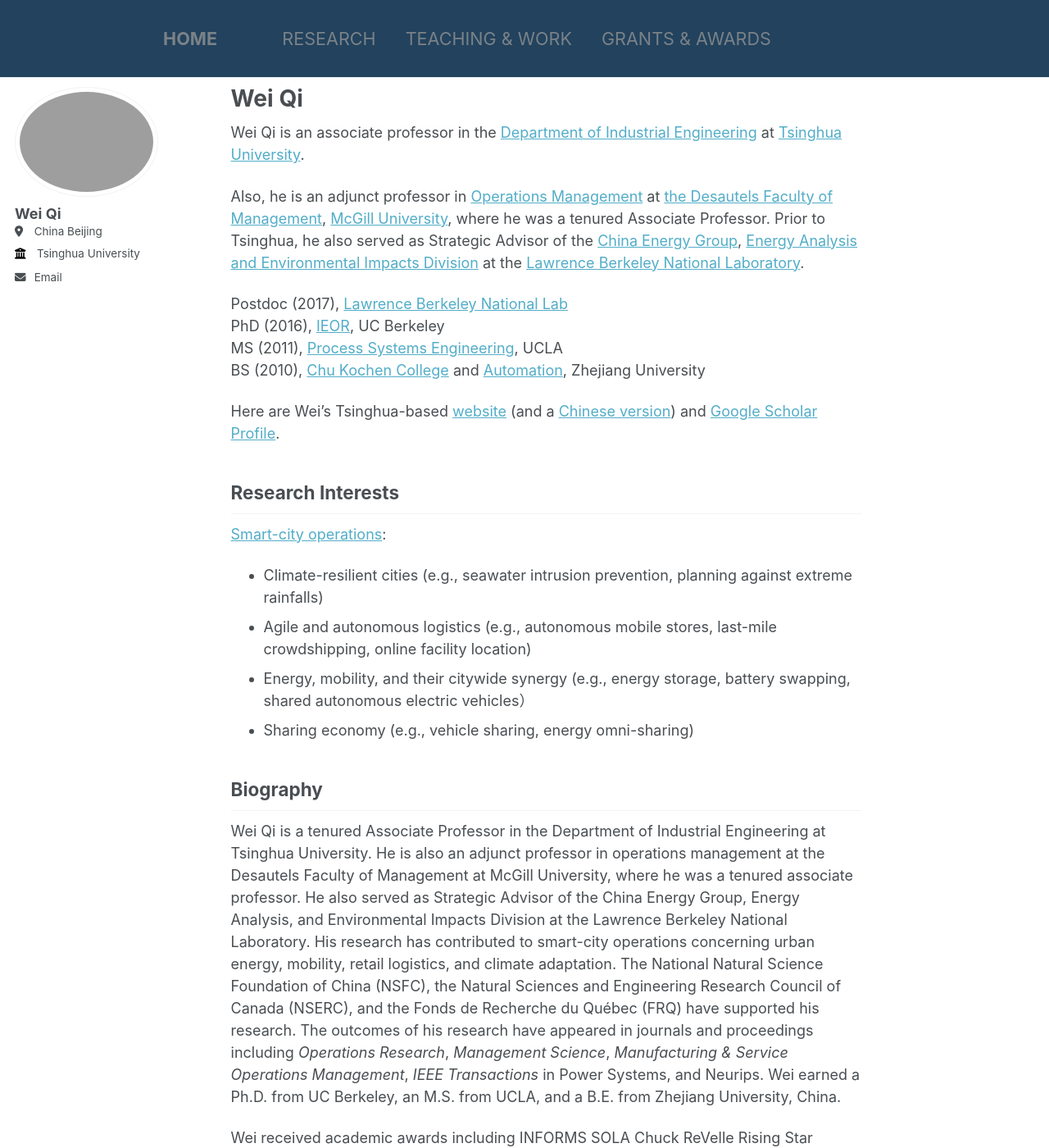
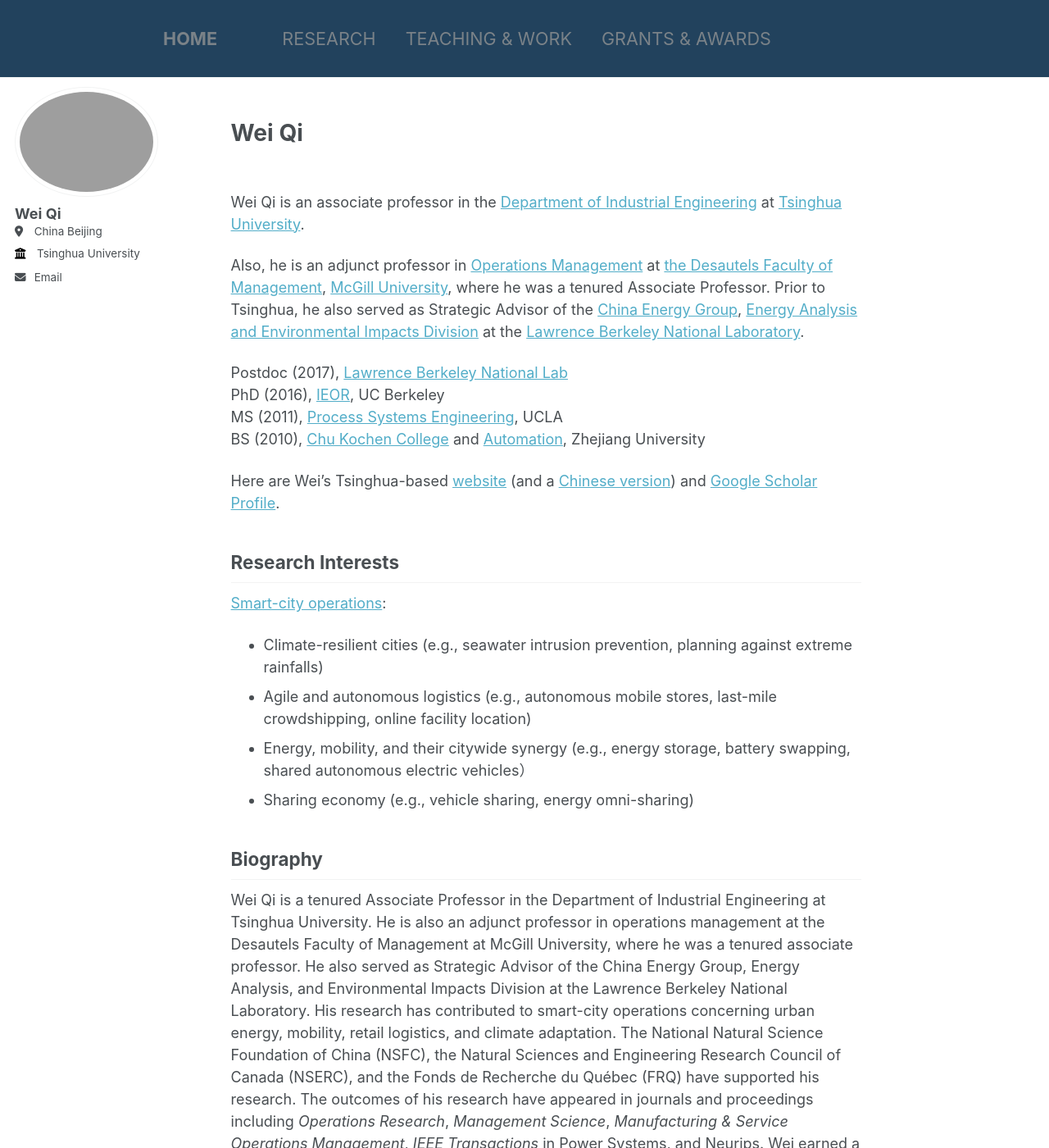
Before and after one commit to wei-qi-home/wei-qi-home.github.io, a Jekyll site: the page built from _pages/about.md, in a window 1280 px wide and 1400 px high. Shown: the whole window at 82% size. Built offline with Jekyll 4.4.1, drawn with Linux system fonts in a browser that asks for light colours.

Commit message:
Update _page.scss

```diff
--- a/_sass/_page.scss
+++ b/_sass/_page.scss
@@ -36,7 +36,7 @@
 
 .page__title {
   margin-top: 0;
-  line-height: 1;
+  line-height: 4;
 
   & + .page__meta {
     margin-top: -0.5em;
```
